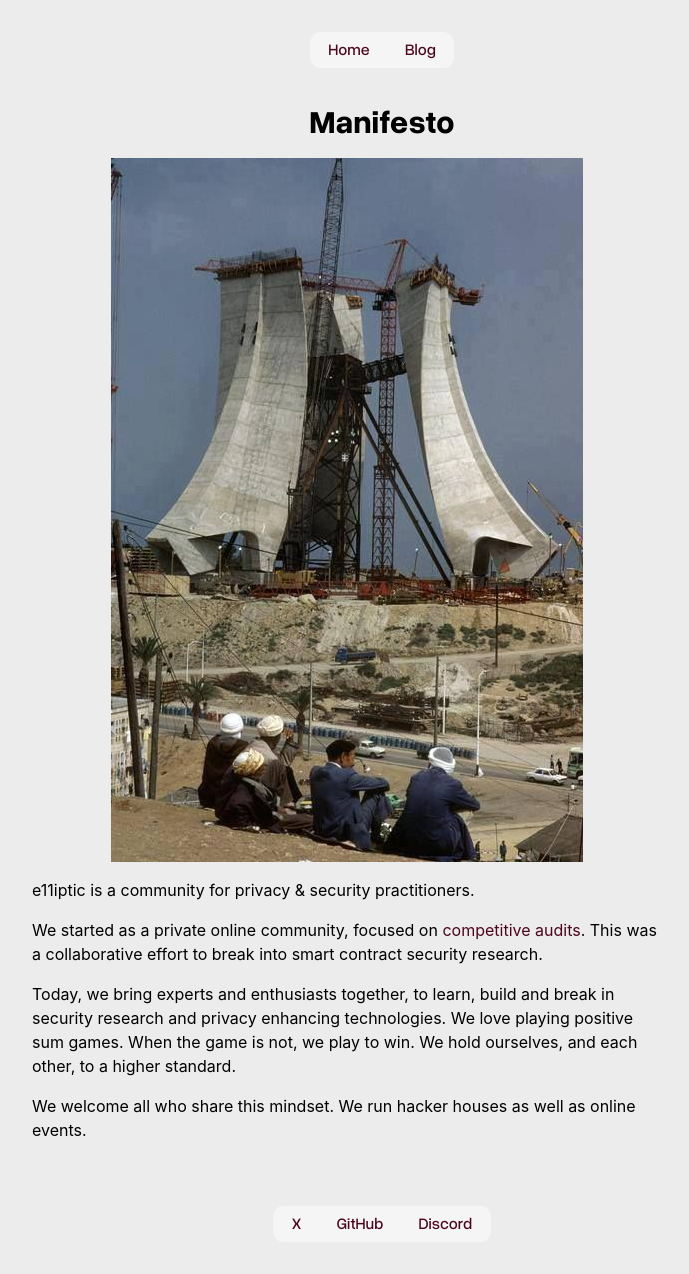
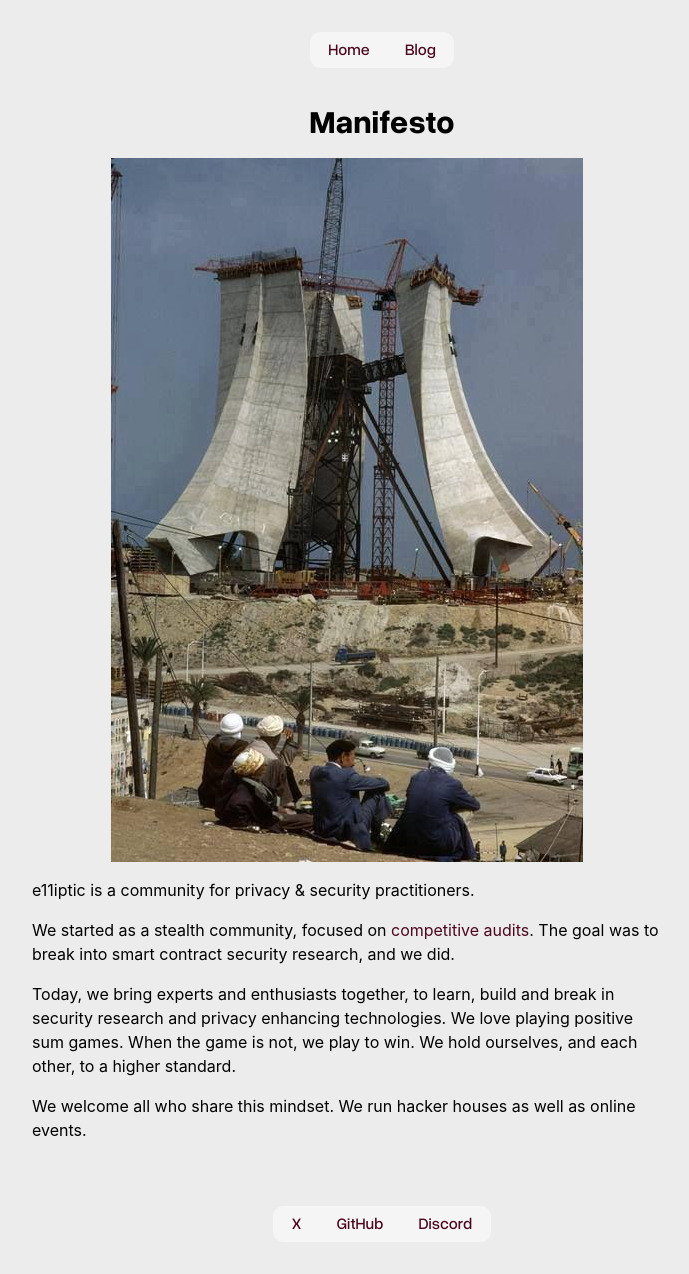
Before and after one commit to e11iptic/e11iptic.github.io, a Jekyll site: the page built from _posts/2025-11-02-Manifesto.md, in a window 1280 px wide. Shown: the whole page, without its empty margins (258-947 px from the left). Built offline with Jekyll 4.4.1, drawn with Linux system fonts in a browser that asks for light colours; some web fonts are replaced.

Commit message:
Update manifesto

```diff
--- a/_posts/2025-11-02-Manifesto.md
+++ b/_posts/2025-11-02-Manifesto.md
@@ -8,7 +8,7 @@ date: 2025-11-02
 
 e11iptic is a community for privacy & security practitioners.
 
-We started as a private online community, focused on [competitive audits](https://support.cyfrin.io/en/articles/10059182-what-is-a-competitive-audit). This was a collaborative effort to break into smart contract security research.
+We started as a stealth community, focused on [competitive audits](https://support.cyfrin.io/en/articles/10059182-what-is-a-competitive-audit). The goal was to break into smart contract security research, and we did.
 
 Today, we bring experts and enthusiasts together, to learn, build and break in security research and privacy enhancing technologies. We love playing positive sum games. When the game is not, we play to win. We hold ourselves, and each other, to a higher standard.
 
```
